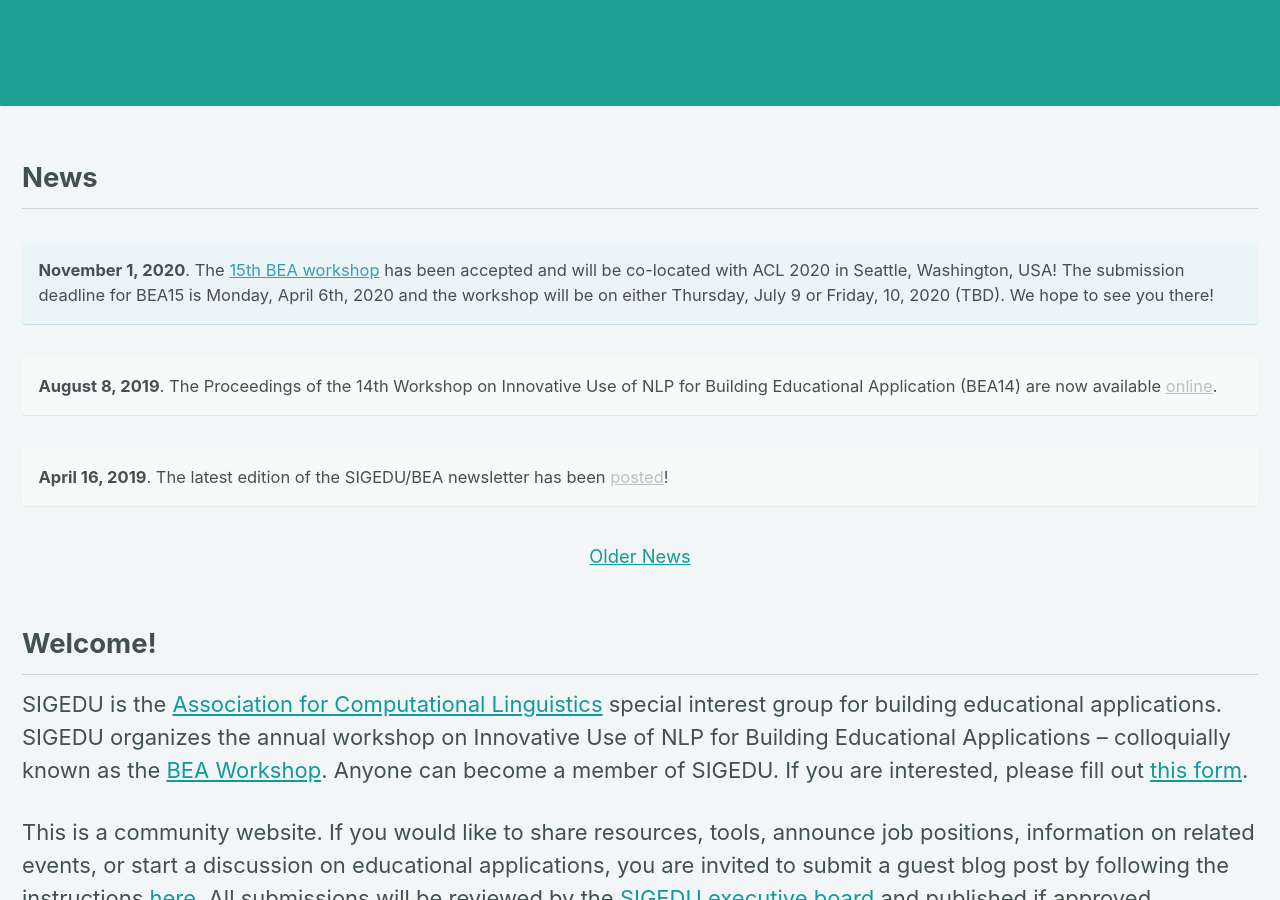
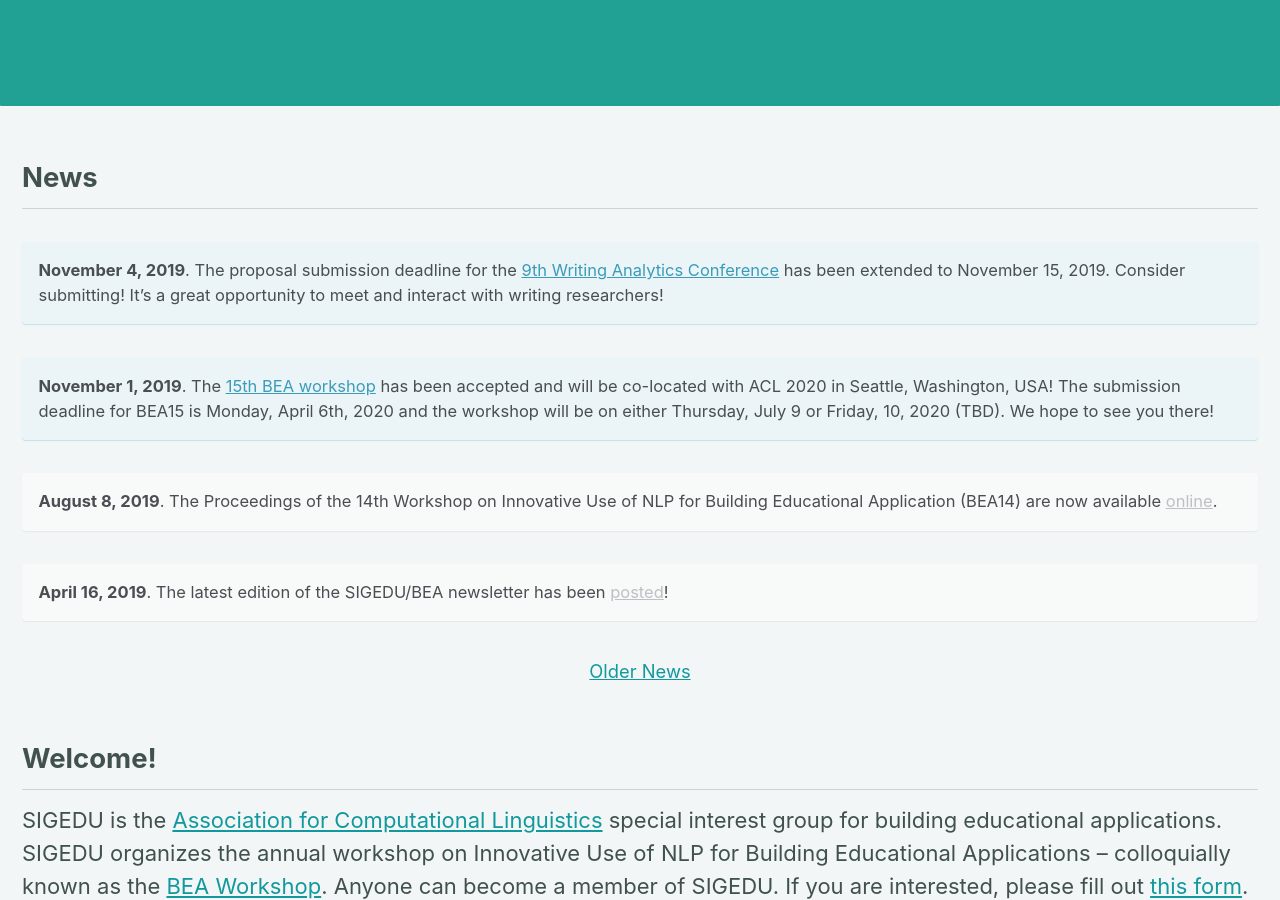
Before and after one commit to sigedu-org/website, a Jekyll site: the page built from _pages/home.md, in a window 1280 px wide and 900 px high, scrolled down 402 px. Built offline with Jekyll 4.4.1, drawn with Linux system fonts in a browser that asks for light colours; cached includes are drawn as plain includes; nearby versions of some CDN libraries.

Commit message:
Add news item about blog post in same PR.
- Fix typo in dates and add link to blog post.

```diff
--- a/_pages/home.md
+++ b/_pages/home.md
@@ -10,7 +10,10 @@ excerpt: "Special Interest Group for Building Educational Applications<br/><br/>
 
 <h2>News</h2>
 
-**November 1, 2020**. The [15th BEA workshop](/bea/current) has been accepted and will be co-located with ACL 2020 in Seattle, Washington, USA! The submission deadline for BEA15 is Monday, April 6th, 2020 and the workshop will be on either Thursday, July 9 or Friday, 10, 2020 (TBD). We hope to see you there!
+**November 4, 2019**. The proposal submission deadline for the [9th Writing Analytics Conference](/blog/guest/9th-wac-announcement) has been extended to November 15, 2019. Consider submitting! It's a great opportunity to meet and interact with writing researchers!
+{: .notice--info}
+
+**November 1, 2019**. The [15th BEA workshop](/bea/current) has been accepted and will be co-located with ACL 2020 in Seattle, Washington, USA! The submission deadline for BEA15 is Monday, April 6th, 2020 and the workshop will be on either Thursday, July 9 or Friday, 10, 2020 (TBD). We hope to see you there!
 {: .notice--info}
 
 **August 8, 2019**. The Proceedings of the 14th Workshop on Innovative Use of NLP for Building Educational Application (BEA14) are now available [online](https://www.aclweb.org/anthology/volumes/W19-44/).
```
